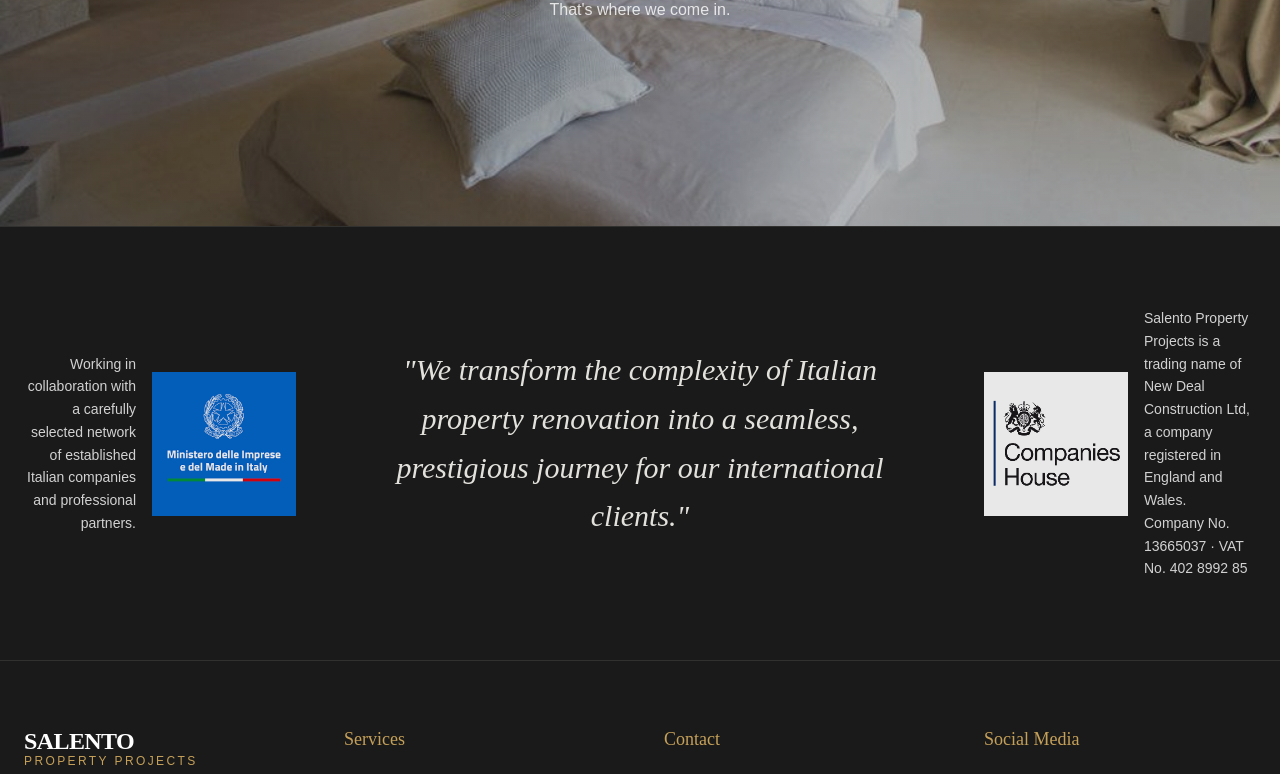
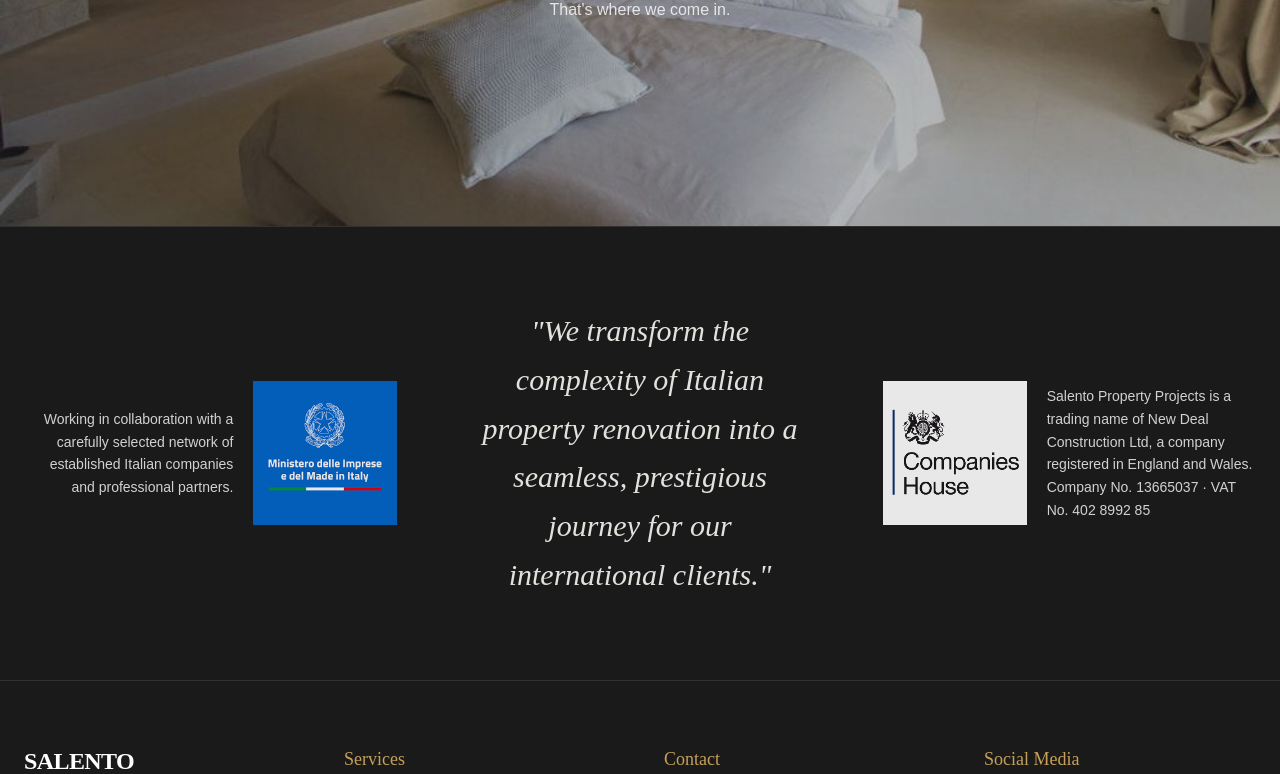
Before and after one commit to mazzuccowow-web/salento-property-projects, a React (Vite) app: page / in a window 1280 px wide. Shown: the part 574-1348 px from the top of the page. Built offline with nearby package versions, Linux system fonts and the light colour scheme.

Commit message:
Update Home.tsx

```diff
--- a/src/pages/Home.tsx
+++ b/src/pages/Home.tsx
@@ -82,12 +82,12 @@ export default function Home() {
         </div>
       </section>
 
-      {/* TRUST SECTION (Con scritte e immagini leggermente più grandi) */}
+      {/* TRUST SECTION (Riproprozionata con 3 colonne uguali e ampiezza sbloccata) */}
       <section className="py-20 bg-brand-black text-brand-beige border-t border-b border-brand-beige/10">
-        <div className="max-w-7xl mx-auto px-6 grid grid-cols-1 lg:grid-cols-12 gap-8 lg:gap-12 items-center">
+        <div className="max-w-7xl mx-auto px-6 grid grid-cols-1 lg:grid-cols-3 gap-10 lg:gap-14 items-center">
 
           {/* COLONNA SINISTRA: Testo a sinistra + Immagine Minister a destra */}
-          <div className="col-span-1 lg:col-span-3 flex flex-row items-center gap-4 justify-center lg:justify-end">
+          <div className="flex flex-row items-center gap-5 justify-center lg:justify-end w-full">
             <p className="text-xs md:text-sm text-brand-white opacity-80 font-light leading-relaxed text-center sm:text-right max-w-[240px] lg:max-w-none">
               {t('home.trust.leftText')}
             </p>
@@ -101,13 +101,13 @@ export default function Home() {
             </div>
           </div>
 
-          {/* COLONNA CENTRALE: Citazione larga e simmetrica */}
-          <div className="col-span-1 lg:col-span-6 text-center italic font-serif text-xl md:text-2xl xl:text-3xl opacity-90 leading-relaxed px-4">
+          {/* COLONNA CENTRALE: Citazione di prestigio */}
+          <div className="text-center italic font-serif text-xl md:text-2xl xl:text-3xl opacity-90 leading-relaxed px-4">
             "We transform the complexity of Italian property renovation into a seamless, prestigious journey for our international clients."
           </div>
 
           {/* COLONNA DESTRA: Immagine Company a sinistra + Testo a destra */}
-          <div className="col-span-1 lg:col-span-3 flex flex-row items-center gap-4 justify-center lg:justify-start">
+          <div className="flex flex-row items-center gap-5 justify-center lg:justify-start w-full">
             <div className="flex items-center justify-center flex-shrink-0">
               <img
                 src={company}
```
